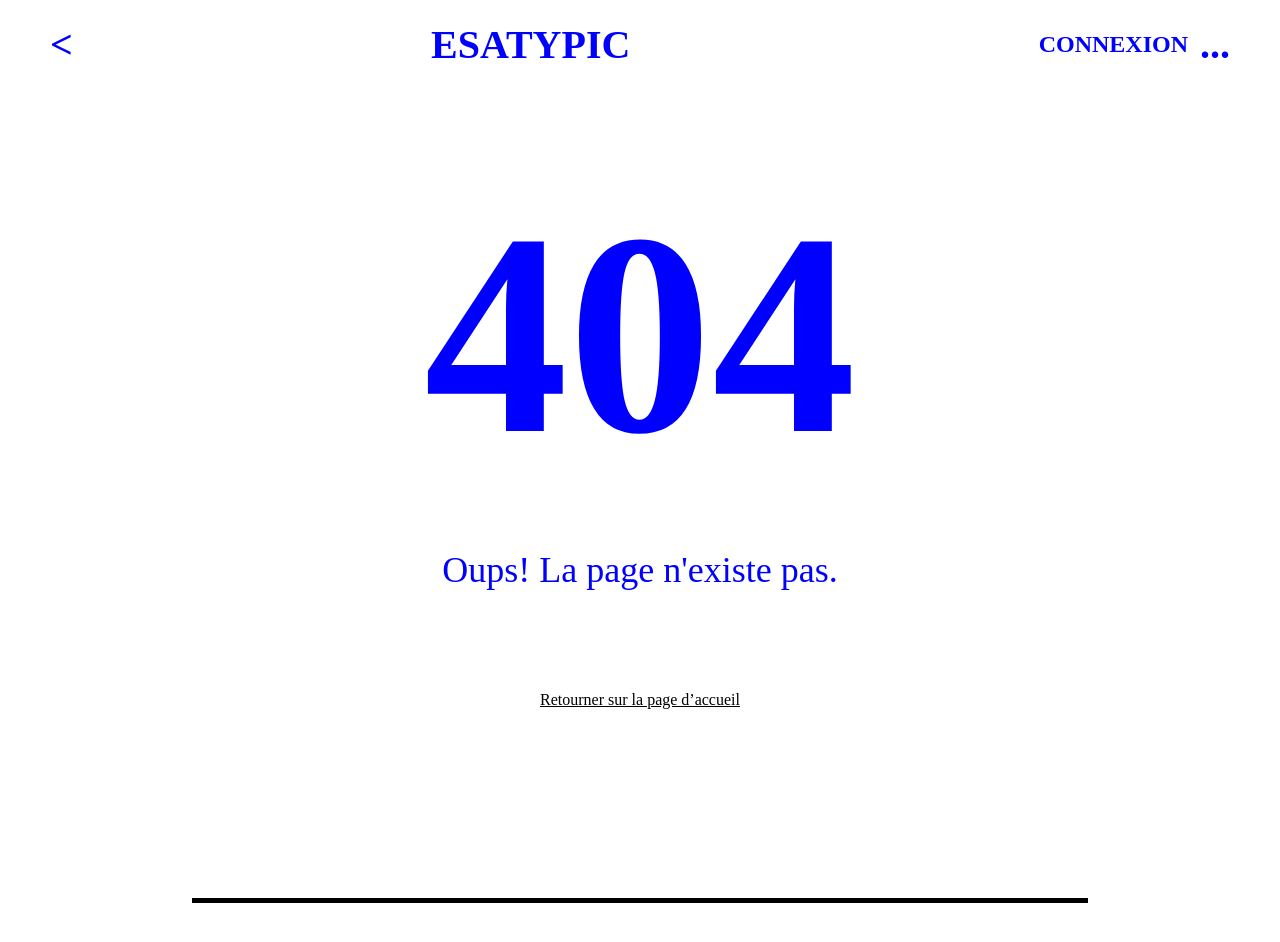
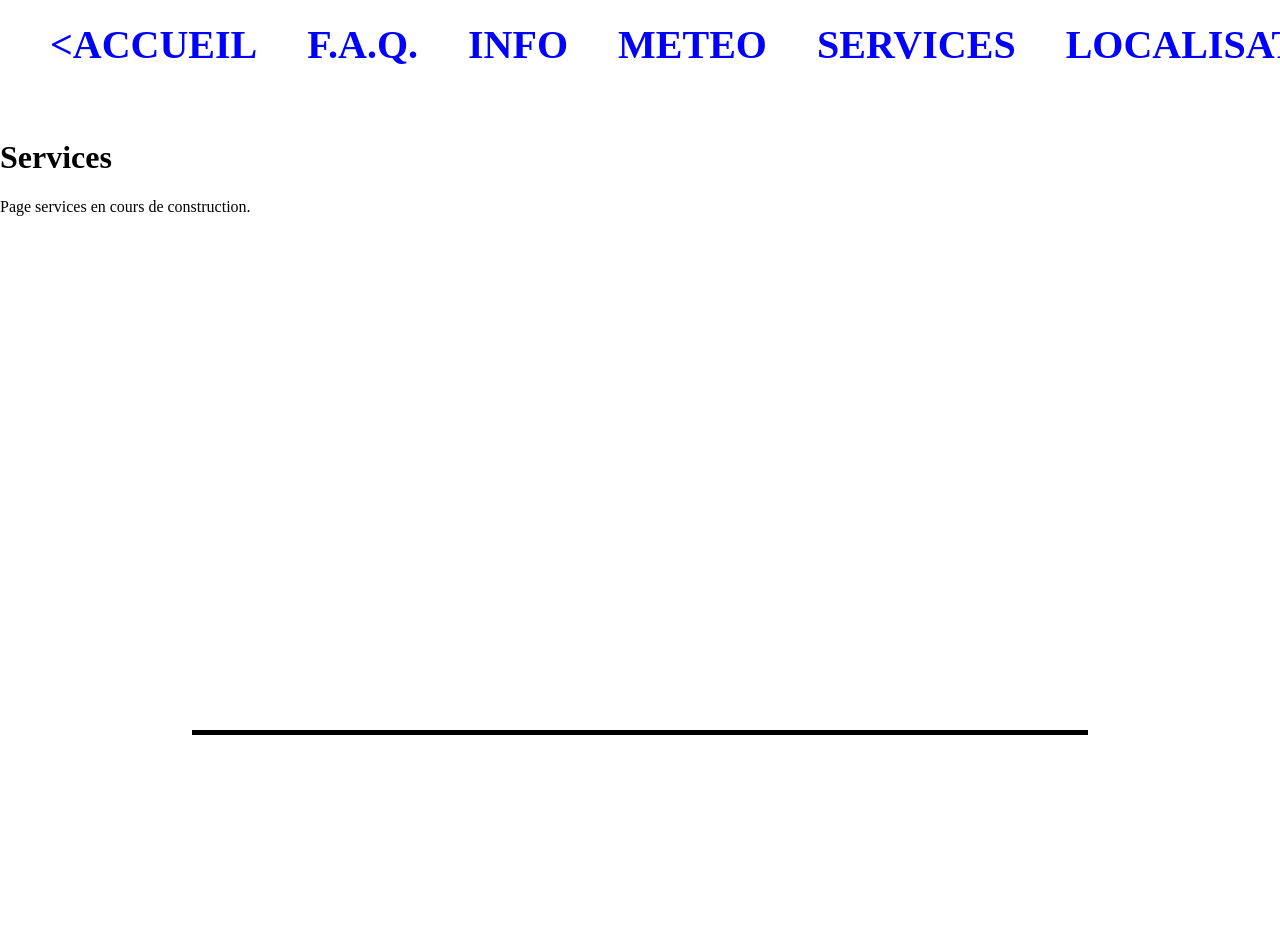
Before and after one commit to Nicojoun/comnet, a React (Create React App) app: page /services in a window 1280 px wide. Before the commit this address had no page. Shown: the top 942 px of the page. After the commit the page ends 800 px from the top, so only its background shows below. Built offline with nearby package versions, Linux system fonts and the light colour scheme.

Commit message:
feat: add placeholder pages (Formation, Detachement, Vie de l'ESAT, Forum) and update routes

```diff
--- a/src/Routes/index.jsx
+++ b/src/Routes/index.jsx
@@ -9,7 +9,11 @@ import Map from '../pages/Map';
 import Meteo from '../pages/Meteo';
 import Apptest from '../pages/Apptest';
 import Login from '../pages/Login';
-// import Services from '../pages/Services';
+import Services from '../pages/Services';
+import Formation from '../pages/Formation';
+import Detachement from '../pages/Detachement';
+import VieDeLEsat from '../pages/VieDeLEsat';
+import Forum from '../pages/Forum';
 import NotFound from '../pages/NotFound';
 
 function AppRoutes() {
@@ -38,6 +42,11 @@ function AppRoutes() {
       <Route path='/question' element={<Question />} />
       <Route path='/map' element={<Map />} />
       <Route path='/meteo' element={<Meteo />} />
+      <Route path='/formation' element={<Formation />} />
+      <Route path='/detachement' element={<Detachement />} />
+      <Route path='/vie-esat' element={<VieDeLEsat />} />
+      <Route path='/forum' element={<Forum />} />
+      <Route path='/services' element={<Services />} />
       <Route path='/apptest' element={<Apptest />} />
       <Route path='/login' element={<Login />} />
       <Route path='*' element={<NotFound />} />
--- a/src/components/Header/index.jsx
+++ b/src/components/Header/index.jsx
@@ -6,6 +6,15 @@ function Header() {
   const location = useLocation();
   const isQuestionPage = location.pathname === '/question';
   const isMeteoPage = location.pathname === '/meteo';
+
+  const categoryPages = [
+    { path: '/', label: 'ACCUEIL' },
+    { path: '/question', label: 'F.A.Q.' },
+    { path: '/about', label: 'INFO' },
+    { path: '/meteo', label: 'METEO' },
+    { path: '/services', label: 'SERVICES' },
+    { path: '/map', label: 'LOCALISATION' },
+  ];
 
   return (
     <div
@@ -18,11 +27,18 @@ function Header() {
       </div>
 
       <nav className='header-nav'>
-        {location.pathname === '/' ? (
-          <span className='header-linkActive'>ESATYPIC</span>
-        ) : (
-          <Link to='/' className='header-link'>ESATYPIC</Link>
-        )}
+        {categoryPages.map((page) => {
+          const isActive = location.pathname === page.path;
+          return isActive ? (
+            <span key={page.path} className='header-linkActive'>
+              {page.label}
+            </span>
+          ) : (
+            <Link key={page.path} to={page.path} className='header-link'>
+              {page.label}
+            </Link>
+          );
+        })}
       </nav>
 
       <div className='header-right'>
--- /dev/null
+++ b/src/pages/Detachement/index.jsx
@@ -0,0 +1,9 @@
+function Detachement() {
+  return (
+    <section className="page-detachement">
+      <h1>page non trouvée</h1>
+    </section>
+  );
+}
+
+export default Detachement;
--- /dev/null
+++ b/src/pages/Formation/index.jsx
@@ -0,0 +1,9 @@
+function Formation() {
+  return (
+    <section className="page-formation">
+      <h1>page non trouvée</h1>
+    </section>
+  );
+}
+
+export default Formation;
--- /dev/null
+++ b/src/pages/Forum/index.jsx
@@ -0,0 +1,9 @@
+function Forum() {
+  return (
+    <section className="page-forum">
+      <h1>page non trouvée</h1>
+    </section>
+  );
+}
+
+export default Forum;
--- /dev/null
+++ b/src/pages/Services/index.jsx
@@ -0,0 +1,10 @@
+function Services() {
+  return (
+    <div className='services'>
+      <h1>Services</h1>
+      <p>Page services en cours de construction.</p>
+    </div>
+  );
+}
+
+export default Services;
--- /dev/null
+++ b/src/pages/VieDeLEsat/index.jsx
@@ -0,0 +1,9 @@
+function VieDeLEsat() {
+  return (
+    <section className="page-vie-esat">
+      <h1>page non trouvée</h1>
+    </section>
+  );
+}
+
+export default VieDeLEsat;
```
Also changed, not shown: 1 other file (tests, documents, lock files or other folders).
